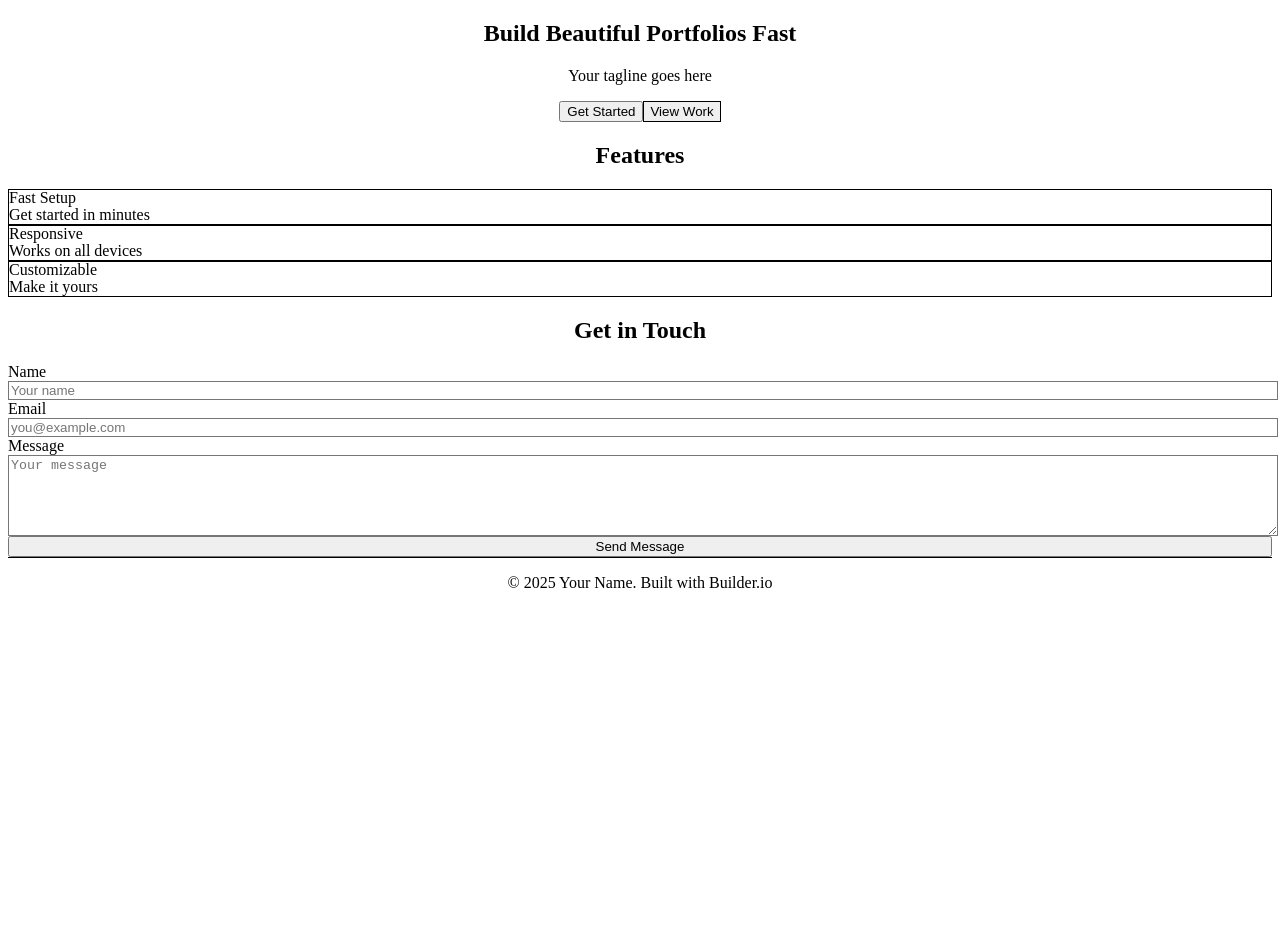
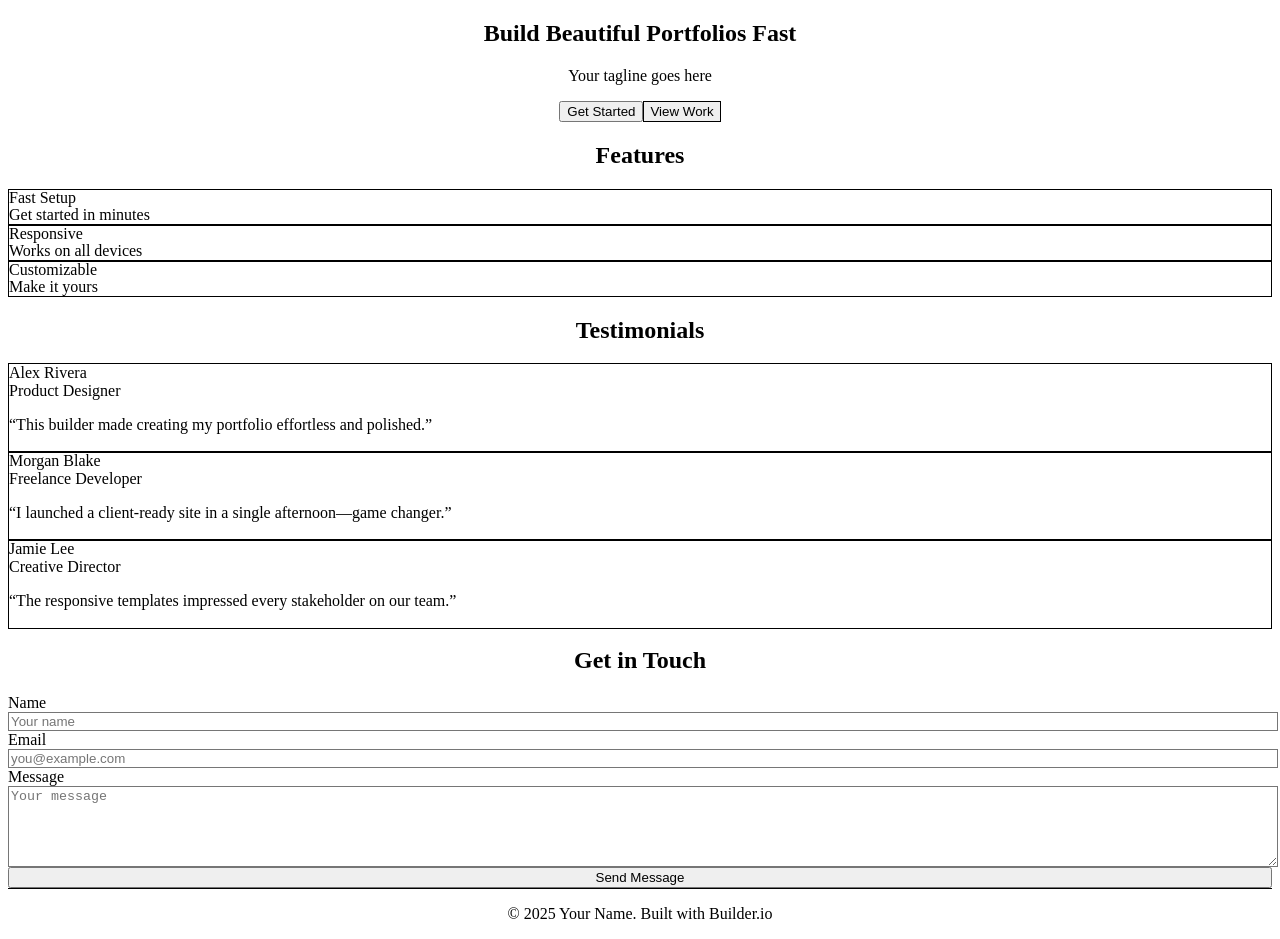
Before and after one commit to edtechvault/my-builder-template, a React (Vite) app: page / in a window 1280 px wide. Before the commit the page ends 800 px from the top, so only its background shows below. Built offline with nearby package versions, Linux system fonts and the light colour scheme.

Commit message:
Integrate Testimonials section
cgen-c8f1d9eec5414dd98ff824199866c6f2

```diff
--- a/src/pages/HomePage.jsx
+++ b/src/pages/HomePage.jsx
@@ -1,6 +1,7 @@
 import { Hero } from "@/components/ui/sections/Hero"
 import { Features } from "@/components/ui/sections/Features"
 import { ContactForm } from "@/components/ui/sections/ContactForm"
+import { Testimonials } from "@/components/ui/sections/Testimonials"
 import { Footer } from "@/components/ui/sections/Footer"
 
 export function HomePage() {
@@ -8,6 +9,7 @@ export function HomePage() {
     <>
       <Hero />
       <Features />
+      <Testimonials />
       <ContactForm />
       <Footer />
     </>
```
